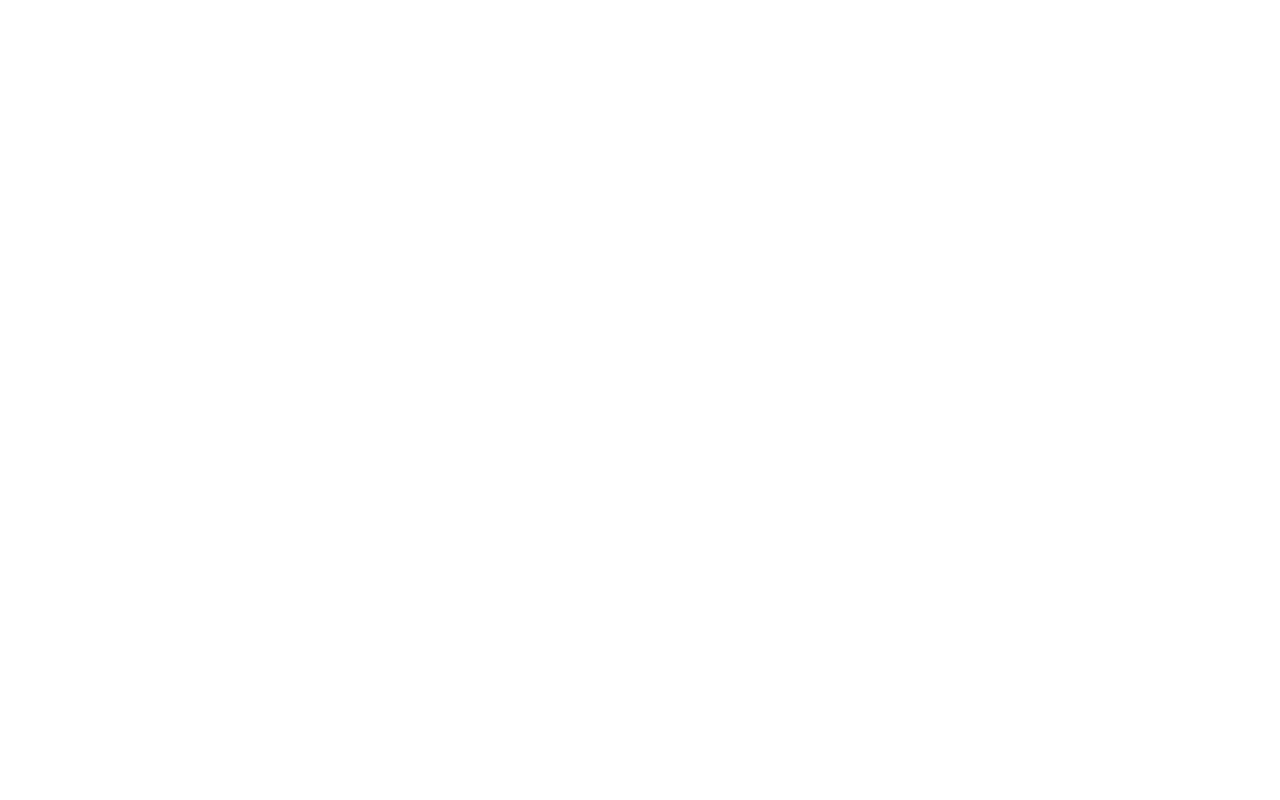
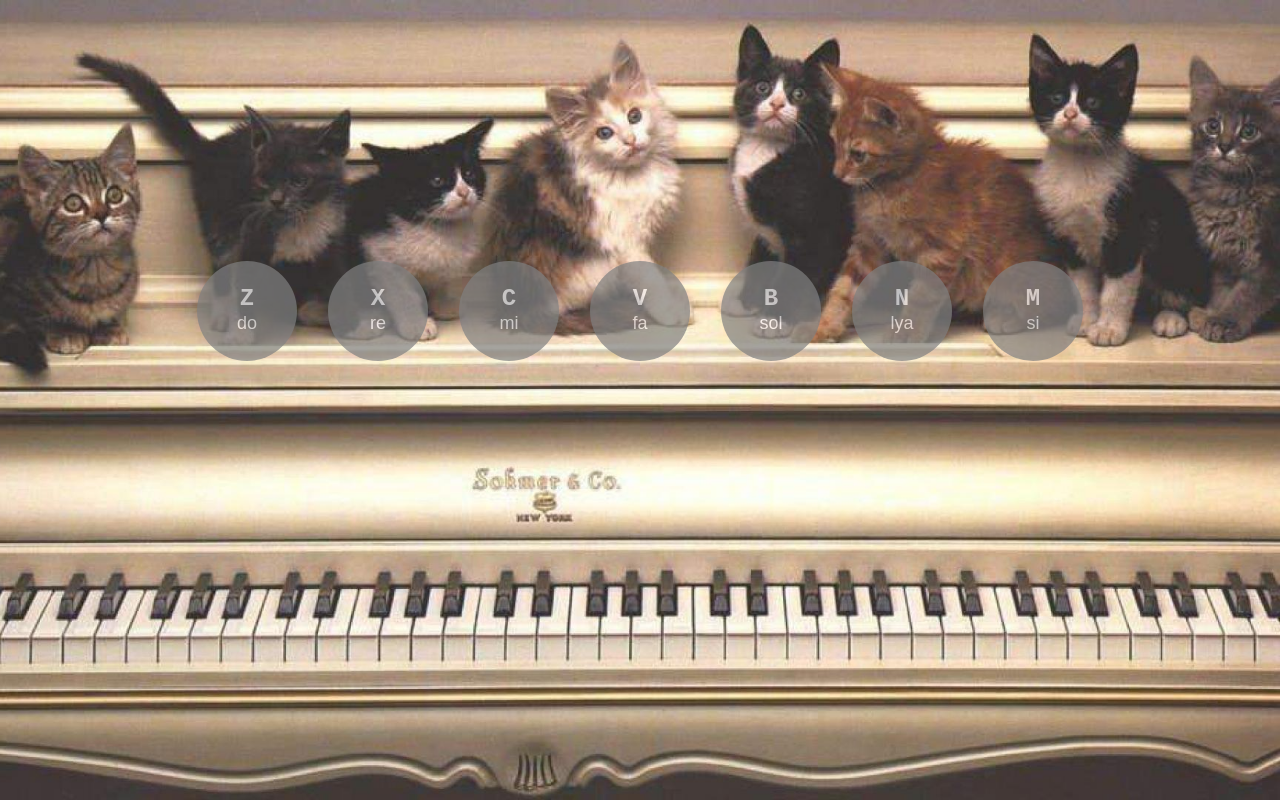
Before and after one commit to TatianaPerevozniuk/fe_advanse, a plain HTML site: page HW10_Events/index.html in a window 1280 px wide. Drawn offline with Linux system fonts and the light colour scheme.

Commit message:
created events: keydown and click

```diff
--- a/HW10_Events/index.html
+++ b/HW10_Events/index.html
@@ -6,8 +6,48 @@
           content="width=device-width, user-scalable=no, initial-scale=1.0, maximum-scale=1.0, minimum-scale=1.0">
     <meta http-equiv="X-UA-Compatible" content="ie=edge">
     <title>Events</title>
+    <link rel="icon" type="image/png" href="free-icon-treble-clef.svg">
+    <link rel="stylesheet" type="text/css" href="./style.css">
 </head>
 <body>
-    <script defer src="./main.js"></script>
+<div class="keys">
+    <div data-key="90" class="key">
+        <kbd>Z</kbd>
+        <span class="note">do</span>
+    </div>
+    <div data-key="88" class="key">
+        <kbd>X</kbd>
+        <span class="note">re</span>
+    </div>
+    <div data-key="67" class="key">
+        <kbd>C</kbd>
+        <span class="note">mi</span>
+    </div>
+    <div data-key="86" class="key">
+        <kbd>V</kbd>
+        <span class="note">fa</span>
+    </div>
+    <div data-key="66" class="key">
+        <kbd>B</kbd>
+        <span class="note">sol</span>
+    </div>
+    <div data-key="78" class="key">
+        <kbd>N</kbd>
+        <span class="note">lya</span>
+    </div>
+    <div data-key="77" class="key">
+        <kbd>M</kbd>
+        <span class="note">si</span>
+    </div>
+</div>
+<audio data-key="90" src="notes/nota-do.mp3"></audio>
+<audio data-key="88" src="notes/nota-re.mp3"></audio>
+<audio data-key="67" src="notes/nota-mi.mp3"></audio>
+<audio data-key="86" src="notes/nota-fa.mp3"></audio>
+<audio data-key="66" src="notes/nota-sol.mp3"></audio>
+<audio data-key="78" src="notes/nota-lya.mp3"></audio>
+<audio data-key="77" src="notes/nota-si.mp3"></audio>
+
+<script defer src="./main.js"></script>
 </body>
 </html>
--- a/HW10_Events/main.js
+++ b/HW10_Events/main.js
@@ -1,2 +1,29 @@
 // Необхідно написати програму, яка буде зчитувати з клавіатури натискання клавіш та відтворювати унікальний звук для кожної
 // клавіши (клавіши можуть бути будь-які, звуки можуть бути будь-які, тільки вкажіть у верстці – які кнопки натискати).
+
+window.addEventListener('keydown',keydownPlayingPiano);
+window.addEventListener('click',clickPlayingPiano);
+
+const keys = document.querySelectorAll('.key');
+keys.forEach(key => key.addEventListener('transitionend', removeTransition));
+
+function keydownPlayingPiano(e) {
+    const audio = document.querySelector(`audio[data-key = "${e.keyCode}"]`);
+    const key = document.querySelector(`.key[data-key = "${e.keyCode}"]`);
+    if (!audio) return;
+    audio.currentTime = 0;
+    audio.play();
+    key.classList.add('playing');
+}
+function clickPlayingPiano (e){
+    const audio = document.querySelector(`audio[data-key = "${e.srcElement.dataset.key}"]`);
+    const key = document.querySelector(`.key[data-key = "${e.srcElement.dataset.key}"]`);
+    if (!audio) return;
+    audio.currentTime = 0;
+    audio.play();
+    key.classList.add('playing');
+}
+function removeTransition(e) {
+    if (e.propertyName !== 'transform') return;
+    this.classList.remove('playing');
+}
--- /dev/null
+++ b/HW10_Events/style.css
@@ -0,0 +1,69 @@
+*{
+    margin: 0;
+    padding: 0;
+    box-sizing: border-box;
+}
+@font-face {
+    font-family: 'Lato';
+    font-style: normal;
+    font-weight: 400;
+    font-display: swap;
+    src: url("./fonts/LatoRegular.woff2") format('woff2');
+    unicode-range: U+0100-024F, U+0259, U+1E00-1EFF, U+2020, U+20A0-20AB, U+20AD-20CF, U+2113, U+2C60-2C7F, U+A720-A7FF;
+}
+
+*,
+*:before,
+*:after{
+    box-sizing: border-box;
+}
+body {
+    /*width: 100%;*/
+    height: 100vh;
+    -webkit-background-size: cover;
+    background-size: cover;
+    background-image: url("./wp.jpg");
+    background-position: center;
+    background-repeat: no-repeat;
+}
+.keys {
+    display: flex;
+    flex-wrap: wrap;
+    justify-content: space-between;
+    align-items: center;
+    padding-left: 15%;
+    padding-right: 15%;
+    padding-top: 20%;
+}
+.key{
+    margin: 5px;
+    display: flex;
+    flex-direction: column;
+    justify-content: center;
+    align-items: center;
+    height: 100px;
+
+    width: 100%;
+    max-width: 100px;
+    min-width: 50px;
+    background-color: grey;
+    opacity: 0.7;
+
+    border-radius: 100px;
+    font-family: 'Lato', sans-serif;
+    font-style: normal;
+    font-weight: bold;
+    font-size: 24px;
+    line-height: 24px;
+    color: #FFFFFF;
+    transition: all 0.3s linear;
+}
+
+.note {
+    font-weight: 400;
+    font-size: 18px;
+}
+.playing {
+    transform: scale(1.1);
+    box-shadow: 0 0 1rem white;
+}
```
Also changed, not shown: HW10_Events/fonts/LatoRegular.woff2 (added), HW10_Events/free-icon-treble-clef.svg (added), HW10_Events/wp.jpg (added), 7 other files.
